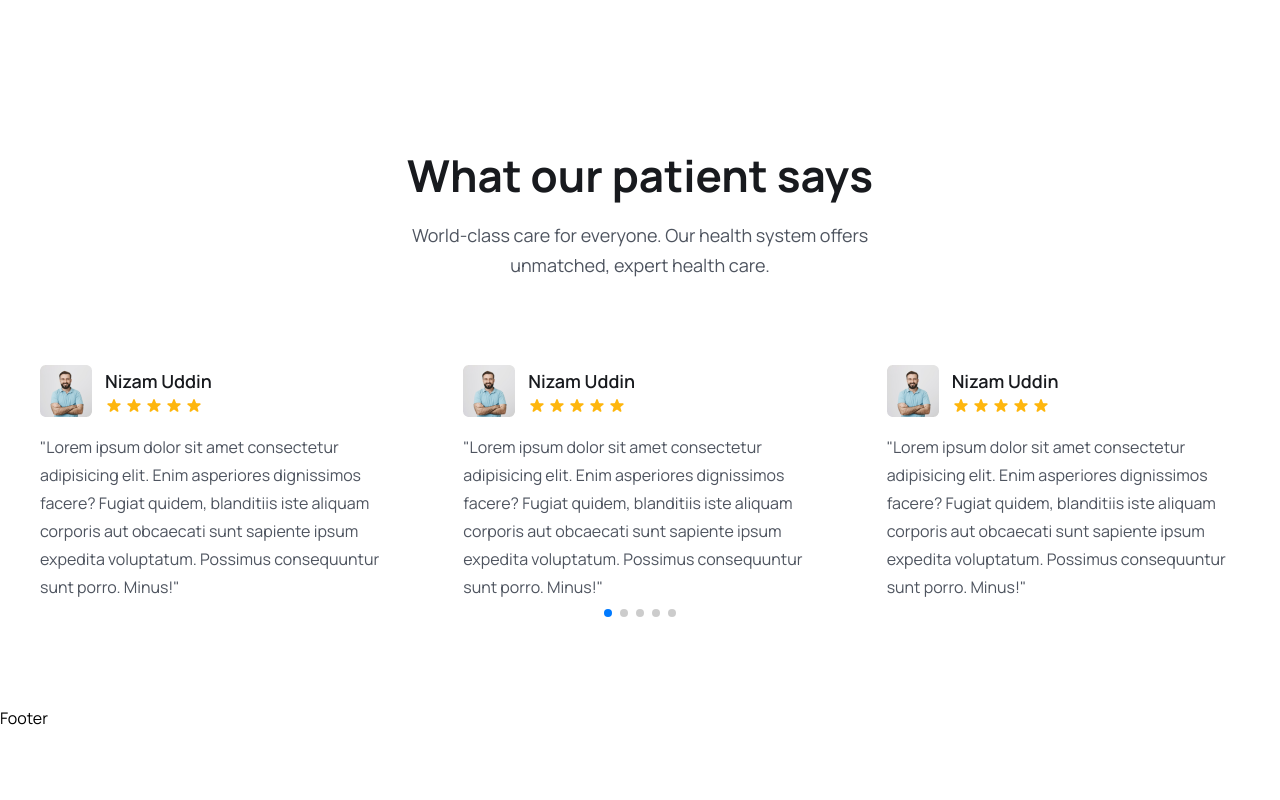
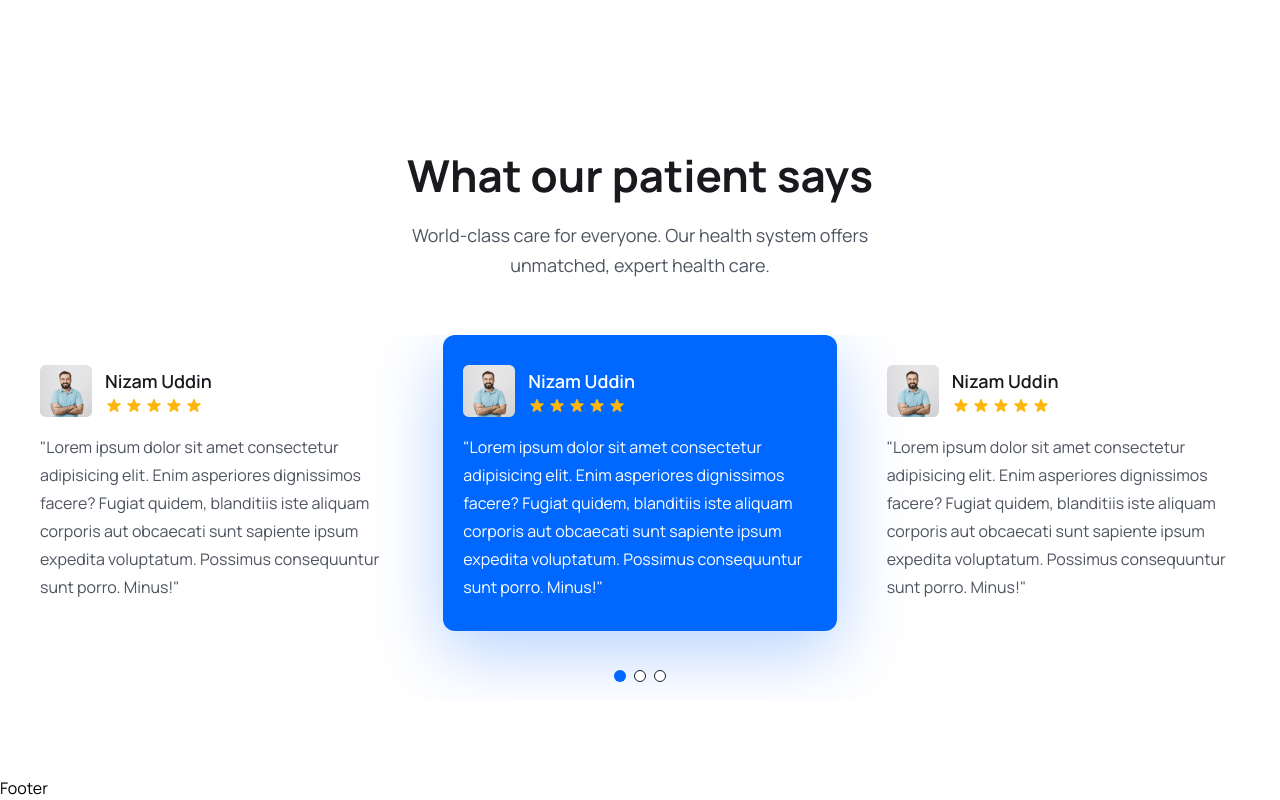
Before and after one commit to programmernizam/medicare, a React (Vite) app: page / in a window 1280 px wide. Shown: the part 5399-6199 px from the top of the page. Before the commit the page ends 6129 px from the top, so only its background shows below. Built offline with nearby package versions, Linux system fonts and the light colour scheme.

Commit message:
Testimonial section completed

```diff
--- a/src/App.css
+++ b/src/App.css
@@ -7,6 +7,32 @@
 }
 body {
   font-family: "Manrope", sans-serif;
+}
+.swiper {
+  padding-bottom: 70px !important;
+}
+.swiper-slide.swiper-slide-next {
+  background: #0067ff;
+  border-radius: 12px;
+  box-shadow: 0 20px 70px rgba(0, 103, 255, 0.3) !important;
+}
+.swiper-slide.swiper-slide-next h4,
+.swiper-slide.swiper-slide-next p {
+  color: #fff !important;
+}
+.swiper-pagination {
+  top: 90% !important;
+}
+.swiper-pagination-bullet {
+  width: 12px !important;
+  height: 12px !important;
+  border: 1px solid #181a1e !important;
+  opacity: 100% !important;
+  background: #fff !important;
+}
+.swiper-pagination-bullet-active {
+  background: #0067ff !important;
+  border: none !important;
 }
 .sticky_header {
   width: 100%;
--- a/src/components/Testimonial/Testimonial.jsx
+++ b/src/components/Testimonial/Testimonial.jsx
@@ -12,7 +12,6 @@ const Testimonial = () => {
     <div className="mt-[30px] lg:mt-[55px]">
       <Swiper
         modules={[Pagination]}
-        loop={true}
         spaceBetween={30}
         slidesPerView={1}
         pagination={{ clickable: true }}
```
